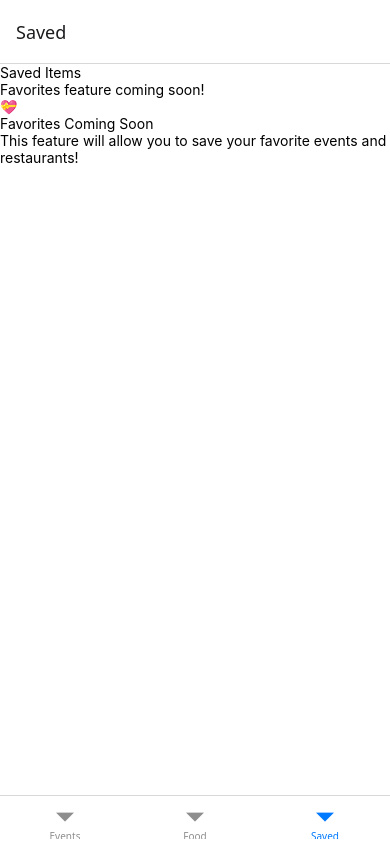
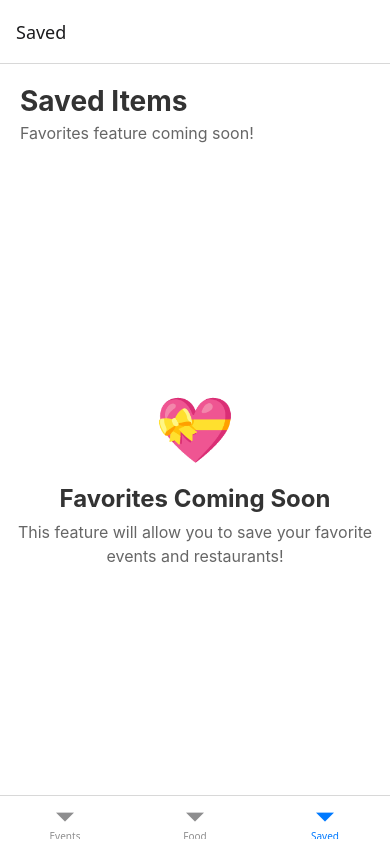
Before and after one commit to nyxsky404/City_Explorer, a React Native app: screen /Saved in a window 390 px wide. Built offline with nearby package versions, Linux system fonts and the light colour scheme.

Commit message:
Update SavedScreen.js

```diff
--- a/src/screens/SavedScreen.js
+++ b/src/screens/SavedScreen.js
@@ -6,19 +6,20 @@ const SavedScreen = () => {
 
   return (
     <SafeAreaView style={styles.container}>
-
-      <View>
-        <Text>Saved Items</Text>
-        <Text>Favorites feature coming soon!</Text>
+      <View style={styles.header}>
+        <Text style={styles.heading}>Saved Items</Text>
+        <Text style={styles.subheading}>
+          Favorites feature coming soon!
+        </Text>
       </View>
 
-
-      <View>
-        <Text>💝</Text>
-        <Text>Favorites Coming Soon</Text>
-        <Text>This feature will allow you to save your favorite events and restaurants!</Text>
+      <View style={styles.main}>
+        <Text style={styles.emoji}>💝</Text>
+        <Text style={styles.title}>Favorites Coming Soon</Text>
+        <Text style={styles.text2}>
+          This feature will allow you to save your favorite events and restaurants!
+        </Text>
       </View>
-
     </SafeAreaView>
   );
 };
@@ -27,6 +28,44 @@ const styles = StyleSheet.create({
   container: {
     flex: 1,
     backgroundColor: '#ffffff',
-  }
-})
+  },
+  header: {
+    padding: 20,
+    backgroundColor: 'white',
+    borderBottomColor: '#e0e0e0',
+  },
+  heading: {
+    color: '#333333',
+    fontSize: 28,
+    fontWeight: 'bold',
+    marginBottom: 5,
+  },
+  subheading: {
+    fontSize: 16,
+    color: '#666666',
+  },
+  main: {
+    flex: 1,
+    justifyContent: 'center',
+    alignItems: 'center',
+  },
+  emoji: {
+    fontSize: 64,
+    marginBottom: 16,
+  },
+  title: {
+    fontSize: 24,
+    fontWeight: 'bold',
+    color: '#333333',
+    marginBottom: 7,
+    textAlign: 'center',
+  },
+  text2: {
+    fontSize: 16,
+    color: '#666666',
+    textAlign: 'center',
+    lineHeight: 24,
+  },
+});
+
 export default SavedScreen;
```
